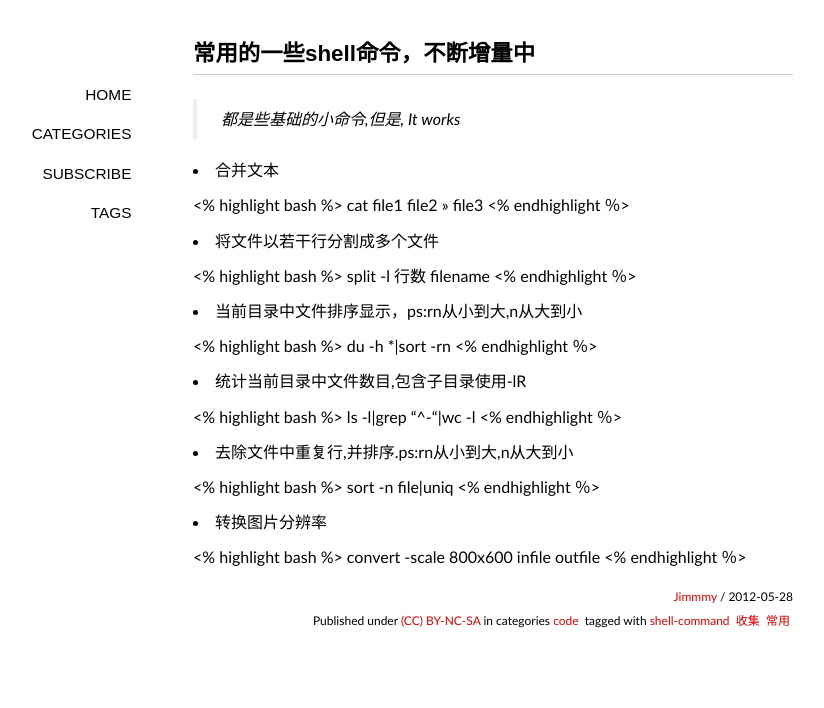
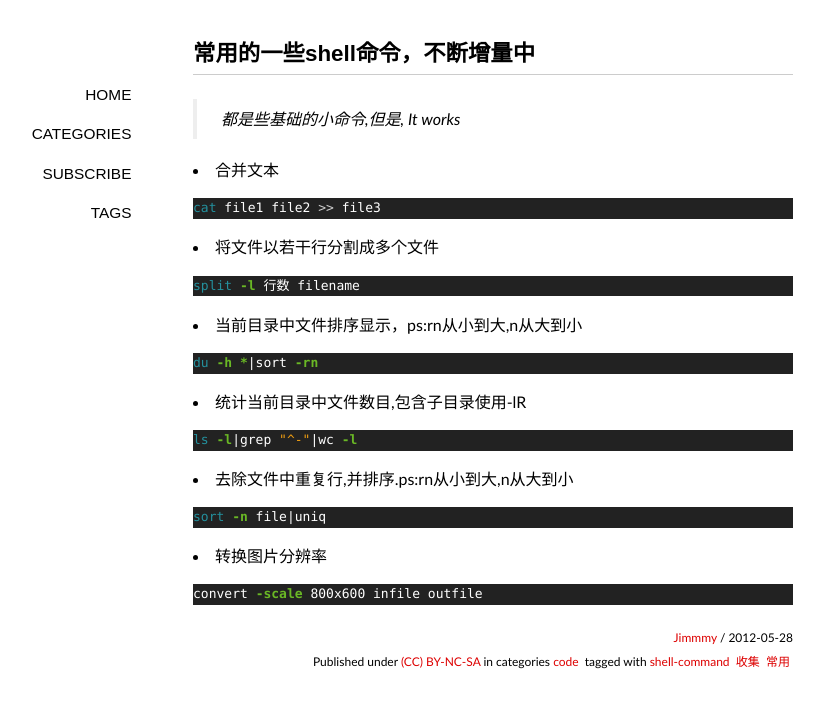
Before and after one commit to gu3lulu/gu3lulu.github.com, a Jekyll site: the page built from _posts/2012-05-28-shell-command-collect.md, in a window 1280 px wide. Shown: the top 708 px of the page, without its empty margins (147-971 px from the left). Built offline with Jekyll 4.4.1, drawn with Linux system fonts in a browser that asks for light colours; some web fonts are replaced; Markdown is read by kramdown in place of the engine named in the settings; comment, search, counter and statistics services are not loaded.

Commit message:
normal post

```diff
--- a/_posts/2012-05-28-shell-command-collect.md
+++ b/_posts/2012-05-28-shell-command-collect.md
@@ -12,36 +12,36 @@ tags:
 
 - 合并文本
 
-<% highlight bash %>
+{% highlight bash %}
 cat file1 file2 >> file3
-<% endhighlight ％>
+{% endhighlight %}
 
 - 将文件以若干行分割成多个文件
 
-<% highlight bash %>
+{% highlight bash %}
 split -l 行数 filename
-<% endhighlight ％>
+{% endhighlight %}
 
 - 当前目录中文件排序显示，ps:rn从小到大,n从大到小
 
-<% highlight bash %>
+{% highlight bash %}
 du -h *|sort -rn
-<% endhighlight ％>
+{% endhighlight %}
 
 - 统计当前目录中文件数目,包含子目录使用-lR
 
-<% highlight bash %>
+{% highlight bash %}
 ls -l|grep "^-"|wc -l
-<% endhighlight ％>
+{% endhighlight %}
 
 - 去除文件中重复行,并排序.ps:rn从小到大,n从大到小
 
-<% highlight bash %>
+{% highlight bash %}
 sort -n file|uniq
-<% endhighlight ％>
+{% endhighlight %}
 
 - 转换图片分辨率
 
-<% highlight bash %>
+{% highlight bash %}
 convert -scale 800x600 infile outfile
-<% endhighlight ％>
+{% endhighlight %}
```
